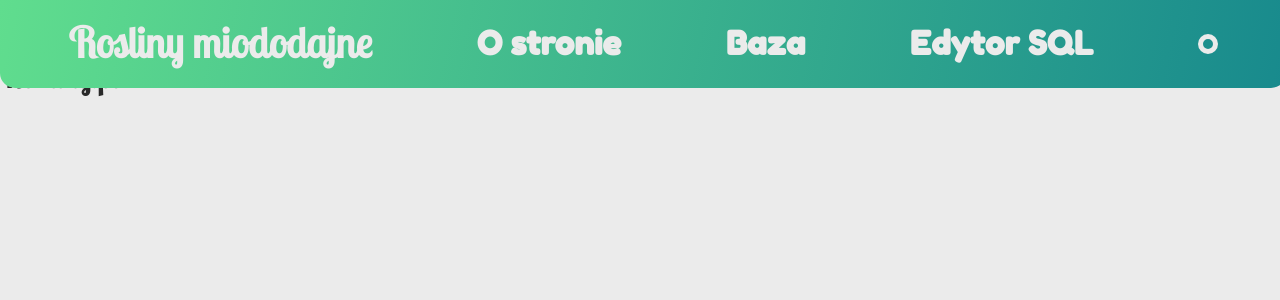
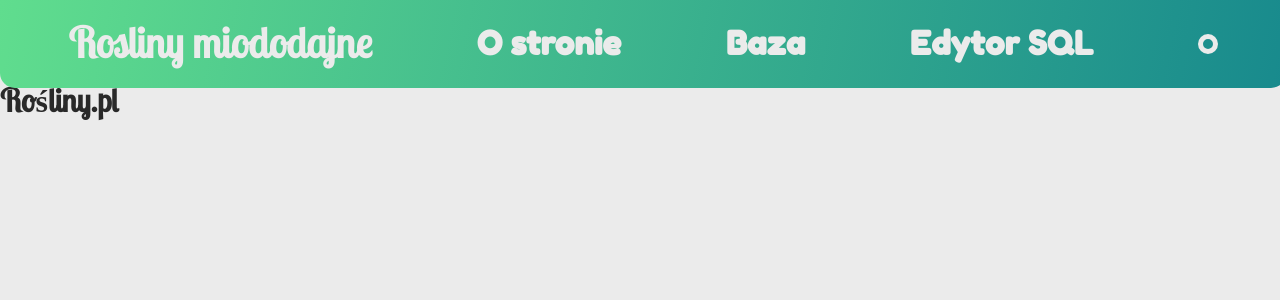
Before and after one commit to piotreknow02/rosliny-miododajne-client, a Next.js app: page /baza in a window 1280 px wide. Shown: the top 300 px of the page. Built offline with nearby package versions, Linux system fonts and the light colour scheme; a web font is replaced by a local one.

Commit message:
Poprawiono odstęp pod paskiem nawigacji

```diff
--- a/styles/Navbar.module.css
+++ b/styles/Navbar.module.css
@@ -28,5 +28,5 @@
 }
 .spacer
 {
-    height: 7vh;
+    height: 10vh;
 }
```
